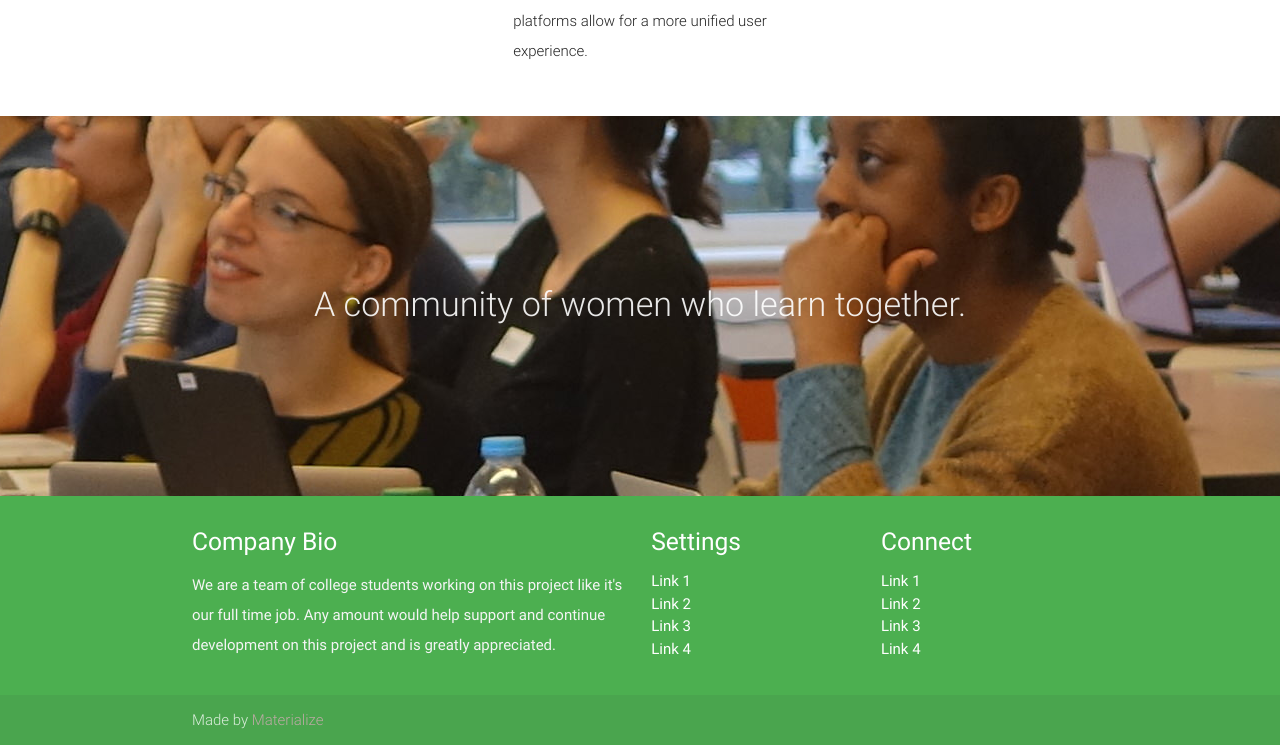
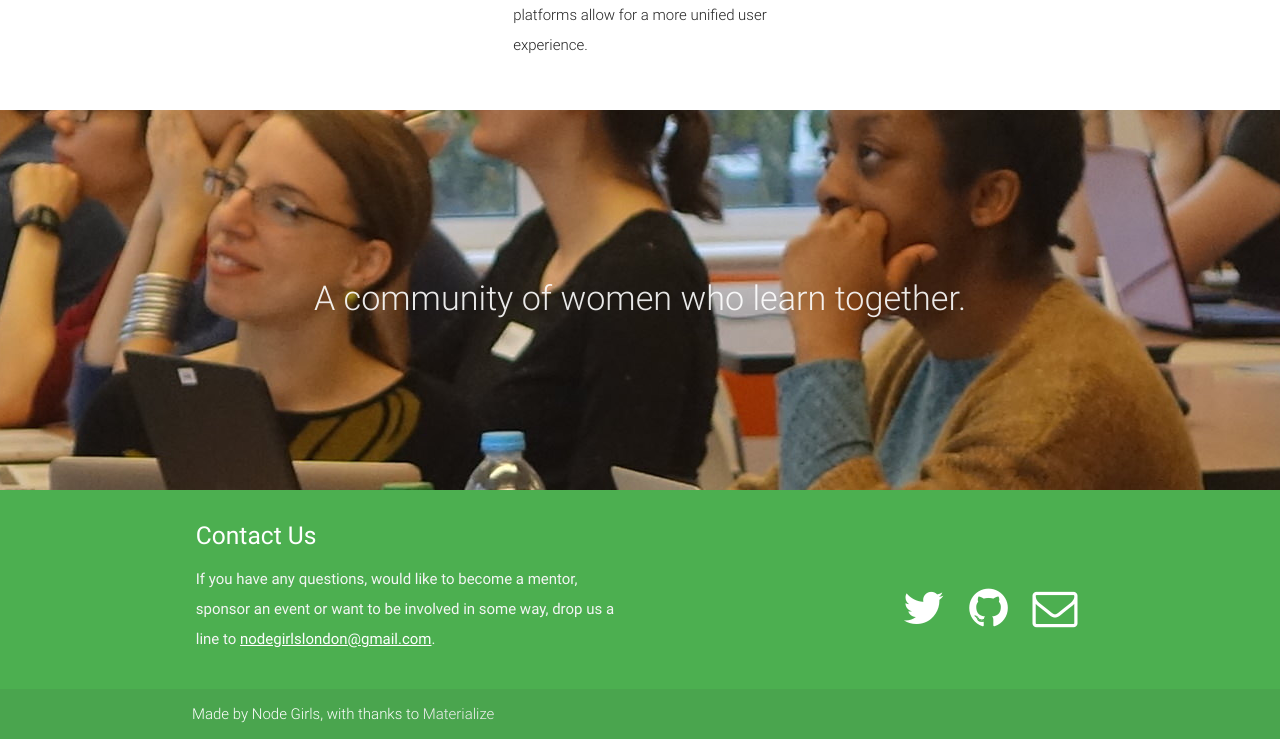
Before and after one commit to node-girls/node-girls-website, a plain HTML site: page index.html in a window 1280 px wide. Shown: the part 1265-2010 px from the top of the page. Drawn offline with nearby package versions, Linux system fonts and the light colour scheme.

Commit message:
Creates footer with content

```diff
--- a/css/style.css
+++ b/css/style.css
@@ -196,3 +196,32 @@ svg {
   border: 1.5px solid #4CAF50;
   color: #212121;
 }
+
+
+/***************************
+  FOOTER
+***************************/
+.row .footer__contact{
+  padding: 0 1em;
+}
+
+.footer__mailto{
+  color: #ffffff;
+  text-decoration: underline;
+}
+
+.social-icons{
+  text-align: center;
+}
+
+@media only screen and (min-width: 993px) {
+  .social-icons{
+    padding: 4em 0 0 0;
+    float: right;
+  }
+}
+
+.social-icons__icon{
+  display: inline-block;
+  padding: 0 0.7em;
+}
--- a/index.html
+++ b/index.html
@@ -6,7 +6,7 @@
   <title>Node Girls - Node workshops for women</title>
 
   <!-- CSS  -->
-  <link href="https://fonts.googleapis.com/icon?family=Material+Icons" rel="stylesheet">
+  <link rel="stylesheet" href="https://maxcdn.bootstrapcdn.com/font-awesome/4.5.0/css/font-awesome.min.css">
   <link href="css/materialize.css" type="text/css" rel="stylesheet" media="screen,projection"/>
   <link href="css/style.css" type="text/css" rel="stylesheet" media="screen,projection"/>
 </head>
@@ -173,35 +173,23 @@
   <footer class="page-footer green">
     <div class="container">
       <div class="row">
+        <div class="col l6 s12 footer__contact">
+          <h5 class="white-text">Contact Us</h5>
+          <p class="grey-text text-lighten-4">If you have any questions, would like to become a mentor, sponsor an event or want to be involved in some way, drop us a line to  <a href="mailto:nodegirlslondon@gmail.com" class="footer__mailto">nodegirlslondon@gmail.com</a>.</p>
+        </div>
+
         <div class="col l6 s12">
-          <h5 class="white-text">Company Bio</h5>
-          <p class="grey-text text-lighten-4">We are a team of college students working on this project like it's our full time job. Any amount would help support and continue development on this project and is greatly appreciated.</p>
-
-
-        </div>
-        <div class="col l3 s12">
-          <h5 class="white-text">Settings</h5>
-          <ul>
-            <li><a class="white-text" href="#!">Link 1</a></li>
-            <li><a class="white-text" href="#!">Link 2</a></li>
-            <li><a class="white-text" href="#!">Link 3</a></li>
-            <li><a class="white-text" href="#!">Link 4</a></li>
-          </ul>
-        </div>
-        <div class="col l3 s12">
-          <h5 class="white-text">Connect</h5>
-          <ul>
-            <li><a class="white-text" href="#!">Link 1</a></li>
-            <li><a class="white-text" href="#!">Link 2</a></li>
-            <li><a class="white-text" href="#!">Link 3</a></li>
-            <li><a class="white-text" href="#!">Link 4</a></li>
+          <ul class="social-icons">
+            <li class="social-icons__icon"><a class="white-text" href="https://twitter.com/nodegirls_ldn"><i class="fa fa-twitter fa-3x"></i></a></li>
+            <li class="social-icons__icon"><a class="white-text" href="https://github.com/node-girls/start-here"><i class="fa fa-github fa-3x"></i></a></li>
+            <li class="social-icons__icon"><a class="white-text" href="mailto:nodegirlslondon@gmail.com"><i class="fa fa-envelope-o fa-3x"></i></a></li>
           </ul>
         </div>
       </div>
     </div>
     <div class="footer-copyright">
-      <div class="container">
-      Made by <a class="brown-text text-lighten-3" href="http://materializecss.com">Materialize</a>
+      <div class="container white-text">
+      Made by Node Girls, with thanks to <a class="grey-text text-lighten-3" href="http://materializecss.com">Materialize</a>
       </div>
     </div>
   </footer>
```
